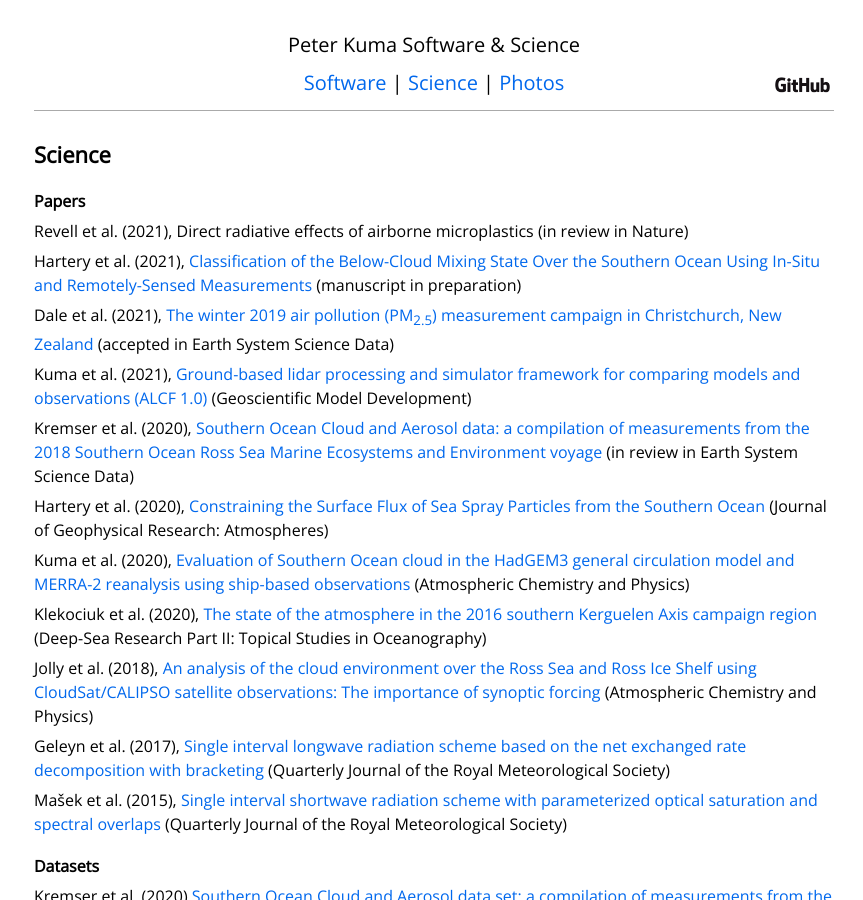
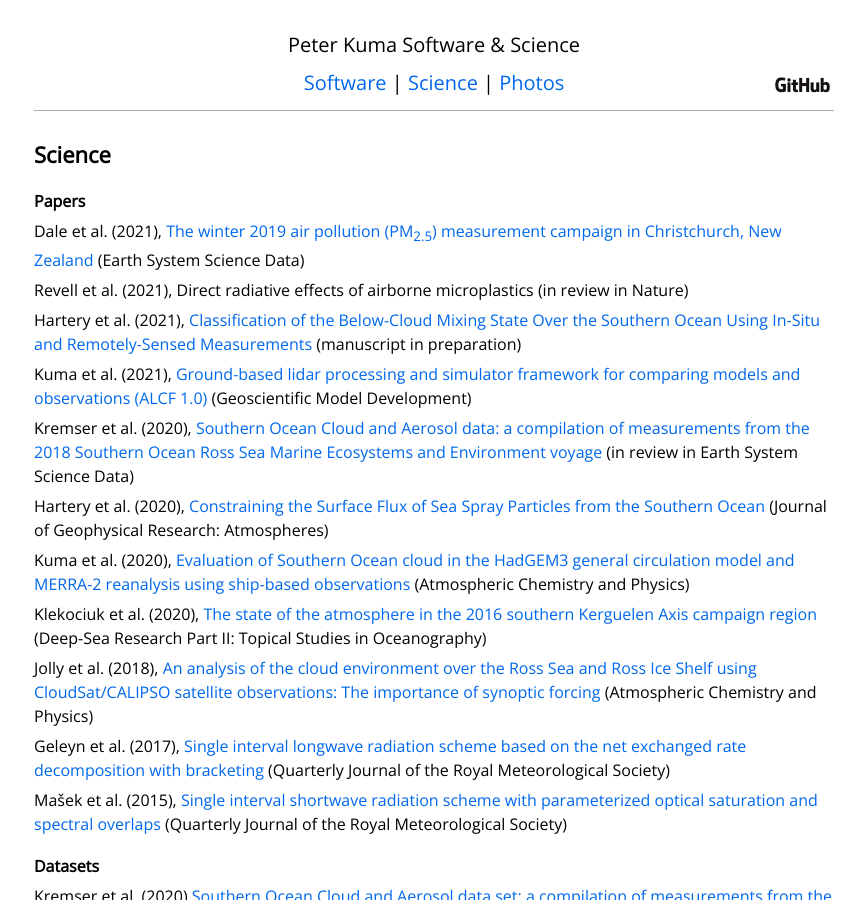
Before and after one commit to peterkuma/peterkuma.net, a Jekyll site: the page built from science/index.md, in a window 1280 px wide and 900 px high. Shown: the whole window, without its empty margins (206-1069 px from the left). Built offline with Jekyll 4.4.1, drawn with Linux system fonts in a browser that asks for light colours.

Commit message:
Dale et al. (2021) paper published

```diff
--- a/science/index.md
+++ b/science/index.md
@@ -7,11 +7,11 @@ layout: default
 
 ## Papers
 
+Dale et al. (2021), [The winter 2019 air pollution (PM<sub>2.5</sub>) measurement campaign in Christchurch, New Zealand](https://essd.copernicus.org/articles/13/2053/2021/) (Earth System Science Data)
+
 Revell et al. (2021), Direct radiative effects of airborne microplastics (in review in Nature)
 
 Hartery et al. (2021), [Classification of the Below-Cloud Mixing State Over the Southern Ocean Using In-Situ and Remotely-Sensed Measurements](https://www.essoar.org/doi/abs/10.1002/essoar.10502904.2) (manuscript in preparation)
-
-Dale et al. (2021), [The winter 2019 air pollution (PM<sub>2.5</sub>) measurement campaign in Christchurch, New Zealand](https://essd.copernicus.org/preprints/essd-2020-276/) (accepted in Earth System Science Data)
 
 Kuma et al. (2021), [Ground-based lidar processing and simulator framework for comparing models and observations (ALCF 1.0)](papers/kuma_et_al_2021/) (Geoscientific Model Development)
 
```
